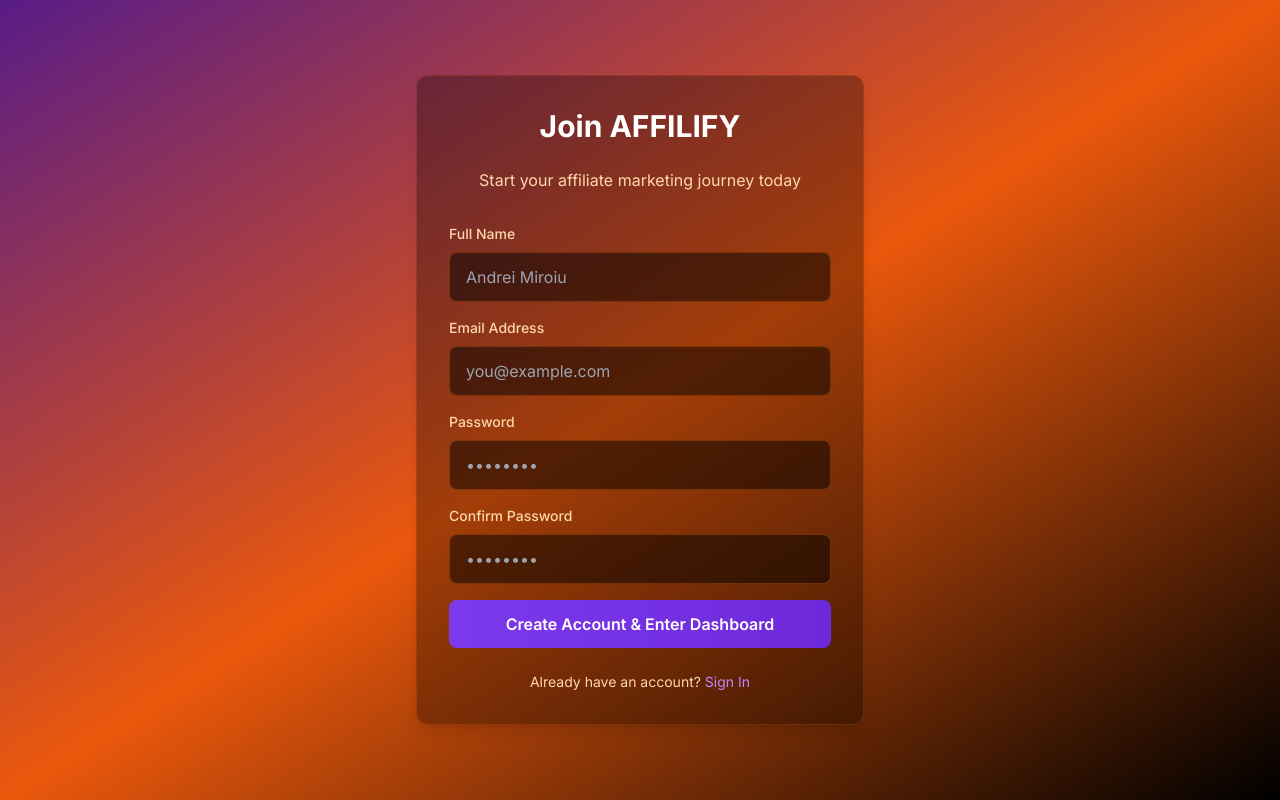
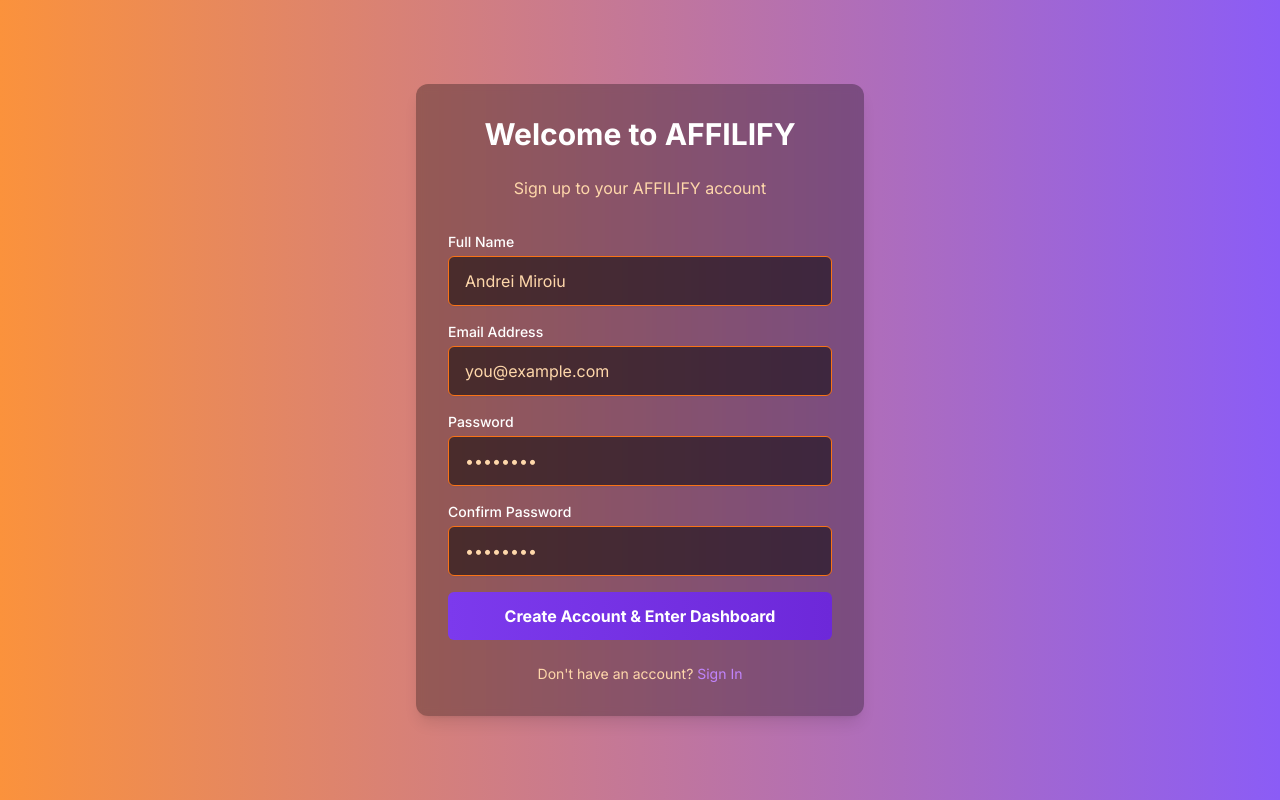
Before and after one commit to JVL-afk/M.A, a Next.js app: page /signup in a window 1280 px wide. Built offline with nearby package versions, Linux system fonts and the light colour scheme.

Commit message:
Update page.tsx

```diff
--- a/src/app/signup/page.tsx
+++ b/src/app/signup/page.tsx
@@ -4,7 +4,7 @@ import { useState } from 'react';
 import { useRouter } from 'next/navigation';
 import Link from 'next/link';
 
-export default function SignupPage() { // Renamed component to SignupPage
+export default function SignupPage() {
   const [fullName, setFullName] = useState('');
   const [email, setEmail] = useState('');
   const [password, setPassword] = useState('');
@@ -13,13 +13,32 @@ export default function SignupPage() { // Renamed component to SignupPage
   const [loading, setLoading] = useState(false);
   const router = useRouter();
 
+  const validateForm = () => {
+    const errors = [];
+    if (!fullName.trim()) errors.push('Full Name');
+    if (!email.trim()) errors.push('Email');
+    if (!password.trim()) errors.push('Password');
+    if (!confirmPassword.trim()) errors.push('Confirm Password');
+
+    if (errors.length > 0) {
+      setError(`${errors.join(', ')} ${errors.length > 1 ? 'are' : 'is'} required`);
+      return false;
+    }
+
+    if (password !== confirmPassword) {
+      setError("Passwords do not match");
+      return false;
+    }
+
+    return true;
+  };
+
   const handleSubmit = async (e: React.FormEvent) => {
     e.preventDefault();
     setLoading(true);
     setError('');
 
-    if (password !== confirmPassword) {
-      setError('Passwords do not match.');
+    if (!validateForm()) {
       setLoading(false);
       return;
     }
@@ -30,90 +49,86 @@ export default function SignupPage() { // Renamed component to SignupPage
         headers: {
           'Content-Type': 'application/json',
         },
-        body: JSON.stringify({ email, password, fullName }), // Pass fullName if your backend signup expects it
+        body: JSON.stringify({
+          fullName,
+          email,
+          password
+        })
       });
 
       const data = await response.json();
 
       if (data.success) {
-        localStorage.setItem('userEmail', email); // Store email on successful signup
-        router.push('/dashboard'); // Redirect to the dashboard page
+        localStorage.setItem('userEmail', email);
+        router.push('/dashboard');
       } else {
         setError(data.error || 'Signup failed. Please try again.');
       }
-    } catch (err) {
-      setError('An error occurred during signup. Please try again.');
+    } catch (error) {
+      setError('Failed to create account');
     } finally {
       setLoading(false);
     }
   };
 
   return (
-    <div className="min-h-screen flex items-center justify-center bg-gradient-to-br from-purple-900 via-orange-600 to-black">
-      <div className="bg-black/30 backdrop-blur-sm p-8 rounded-xl shadow-lg max-w-md w-full border border-orange-500/20">
-        <h2 className="text-3xl font-bold text-white mb-6 text-center">Join AFFILIFY</h2>
-        <p className="text-orange-200 mb-8 text-center">Start your affiliate marketing journey today</p>
+    <div className="min-h-screen flex items-center justify-center bg-gradient-to-r from-orange-400 to-purple-500">
+      <div className="bg-black/30 backdrop-blur-sm p-8 rounded-xl shadow-lg max-w-md w-full">
+        <h2 className="text-3xl font-bold text-white mb-6 text-center">Welcome to AFFILIFY</h2>
+        <p className="text-orange-200 mb-8 text-center">Sign up to your AFFILIFY account</p>
 
         <form onSubmit={handleSubmit} className="space-y-4">
           <div>
-            <label htmlFor="fullName" className="block text-sm font-medium text-orange-200 mb-2">
-              Full Name
-            </label>
+            <label htmlFor="fullName" className="block text-sm font-medium text-white">Full Name</label>
             <input
               type="text"
               id="fullName"
               value={fullName}
               onChange={(e) => setFullName(e.target.value)}
-              className="w-full px-4 py-3 bg-black/50 border border-orange-500/30 rounded-lg text-white placeholder-gray-400 focus:outline-none focus:border-purple-500 focus:ring-2 focus:ring-purple-500/20"
+              className="mt-1 block w-full px-4 py-3 bg-black/50 border border-orange-500 rounded-md shadow-sm text-white placeholder-orange-200 focus:outline-none focus:ring-2 focus:ring-orange-500 focus:border-orange-500"
               placeholder="Andrei Miroiu"
               required
             />
           </div>
           <div>
-            <label htmlFor="email" className="block text-sm font-medium text-orange-200 mb-2">
-              Email Address
-            </label>
+            <label htmlFor="email" className="block text-sm font-medium text-white">Email Address</label>
             <input
               type="email"
               id="email"
               value={email}
               onChange={(e) => setEmail(e.target.value)}
-              className="w-full px-4 py-3 bg-black/50 border border-orange-500/30 rounded-lg text-white placeholder-gray-400 focus:outline-none focus:border-purple-500 focus:ring-2 focus:ring-purple-500/20"
+              className="mt-1 block w-full px-4 py-3 bg-black/50 border border-orange-500 rounded-md shadow-sm text-white placeholder-orange-200 focus:outline-none focus:ring-2 focus:ring-orange-500 focus:border-orange-500"
               placeholder="you@example.com"
               required
             />
           </div>
           <div>
-            <label htmlFor="password" className="block text-sm font-medium text-orange-200 mb-2">
-              Password
-            </label>
+            <label htmlFor="password" className="block text-sm font-medium text-white">Password</label>
             <input
               type="password"
               id="password"
               value={password}
               onChange={(e) => setPassword(e.target.value)}
-              className="w-full px-4 py-3 bg-black/50 border border-orange-500/30 rounded-lg text-white placeholder-gray-400 focus:outline-none focus:border-purple-500 focus:ring-2 focus:ring-purple-500/20"
+              className="mt-1 block w-full px-4 py-3 bg-black/50 border border-orange-500 rounded-md shadow-sm text-white placeholder-orange-200 focus:outline-none focus:ring-2 focus:ring-orange-500 focus:border-orange-500"
               placeholder="••••••••"
               required
             />
           </div>
           <div>
-            <label htmlFor="confirmPassword" className="block text-sm font-medium text-orange-200 mb-2">
-              Confirm Password
-            </label>
+            <label htmlFor="confirmPassword" className="block text-sm font-medium text-white">Confirm Password</label>
             <input
               type="password"
               id="confirmPassword"
               value={confirmPassword}
               onChange={(e) => setConfirmPassword(e.target.value)}
-              className="w-full px-4 py-3 bg-black/50 border border-orange-500/30 rounded-lg text-white placeholder-gray-400 focus:outline-none focus:border-purple-500 focus:ring-2 focus:ring-purple-500/20"
+              className="mt-1 block w-full px-4 py-3 bg-black/50 border border-orange-500 rounded-md shadow-sm text-white placeholder-orange-200 focus:outline-none focus:ring-2 focus:ring-orange-500 focus:border-orange-500"
               placeholder="••••••••"
               required
             />
           </div>
 
           {error && (
-            <div className="bg-red-500/20 border border-red-500/50 rounded-lg p-3">
+            <div className="bg-red-500/20 border border-red-500/50 rounded-lg p-3 text-center">
               <p className="text-red-200 text-sm">{error}</p>
             </div>
           )}
@@ -121,14 +136,14 @@ export default function SignupPage() { // Renamed component to SignupPage
           <button
             type="submit"
             disabled={loading}
-            className="w-full bg-gradient-to-r from-purple-600 to-purple-700 text-white py-3 px-4 rounded-lg font-semibold hover:from-purple-700 hover:to-purple-800 focus:outline-none focus:ring-2 focus:ring-purple-500 focus:ring-offset-2 focus:ring-offset-black disabled:opacity-50 disabled:cursor-not-allowed transform hover:scale-105 transition-all duration-200"
+            className="w-full bg-gradient-to-r from-purple-600 to-purple-700 text-white font-bold py-3 px-4 rounded-md hover:from-purple-700 hover:to-purple-800 focus:outline-none focus:ring-2 focus:ring-offset-2 focus:ring-purple-500 transition duration-300 ease-in-out"
           >
-            {loading ? 'Signing Up...' : 'Create Account & Enter Dashboard'}
+            {loading ? 'Creating Account...' : 'Create Account & Enter Dashboard'}
           </button>
         </form>
 
         <p className="text-center text-orange-200 text-sm mt-6">
-          Already have an account?{' '}
+          Don't have an account?{' '}
           <Link href="/login" className="text-purple-400 hover:underline">
             Sign In
           </Link>
```
